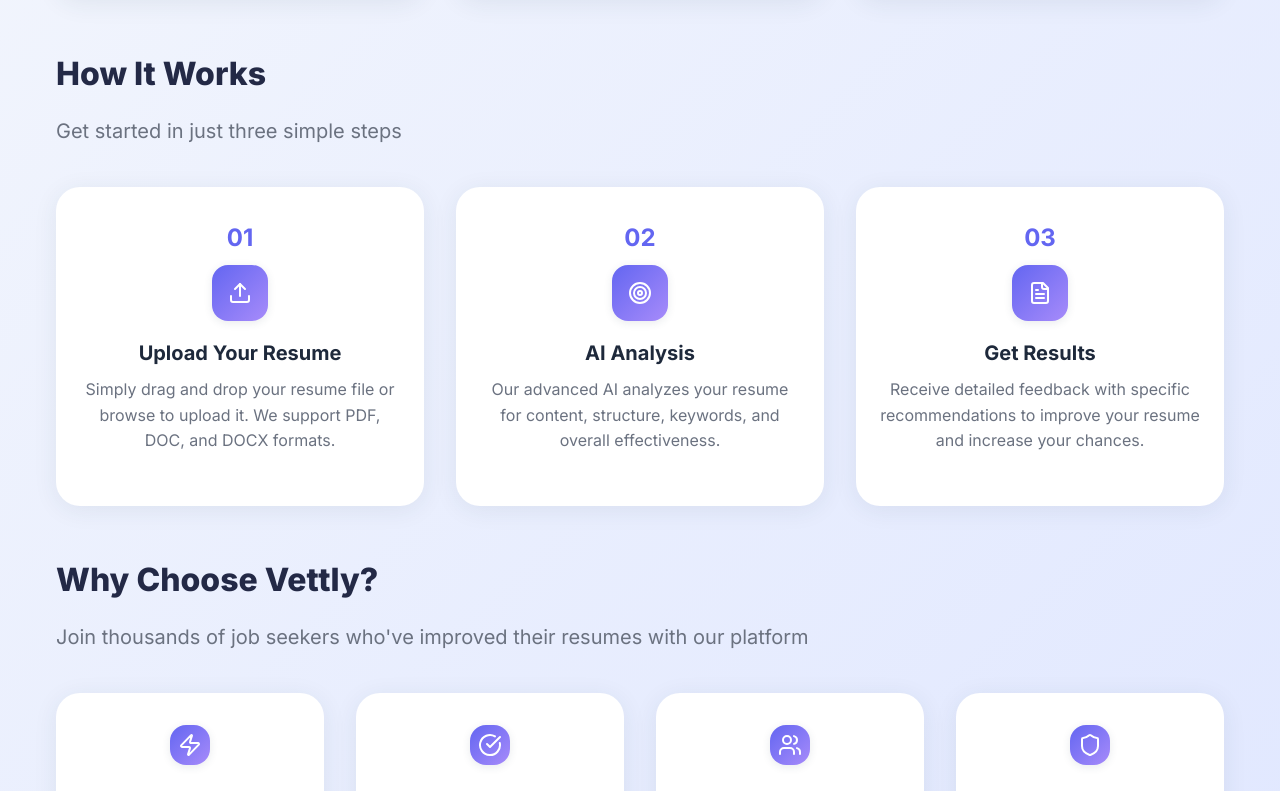
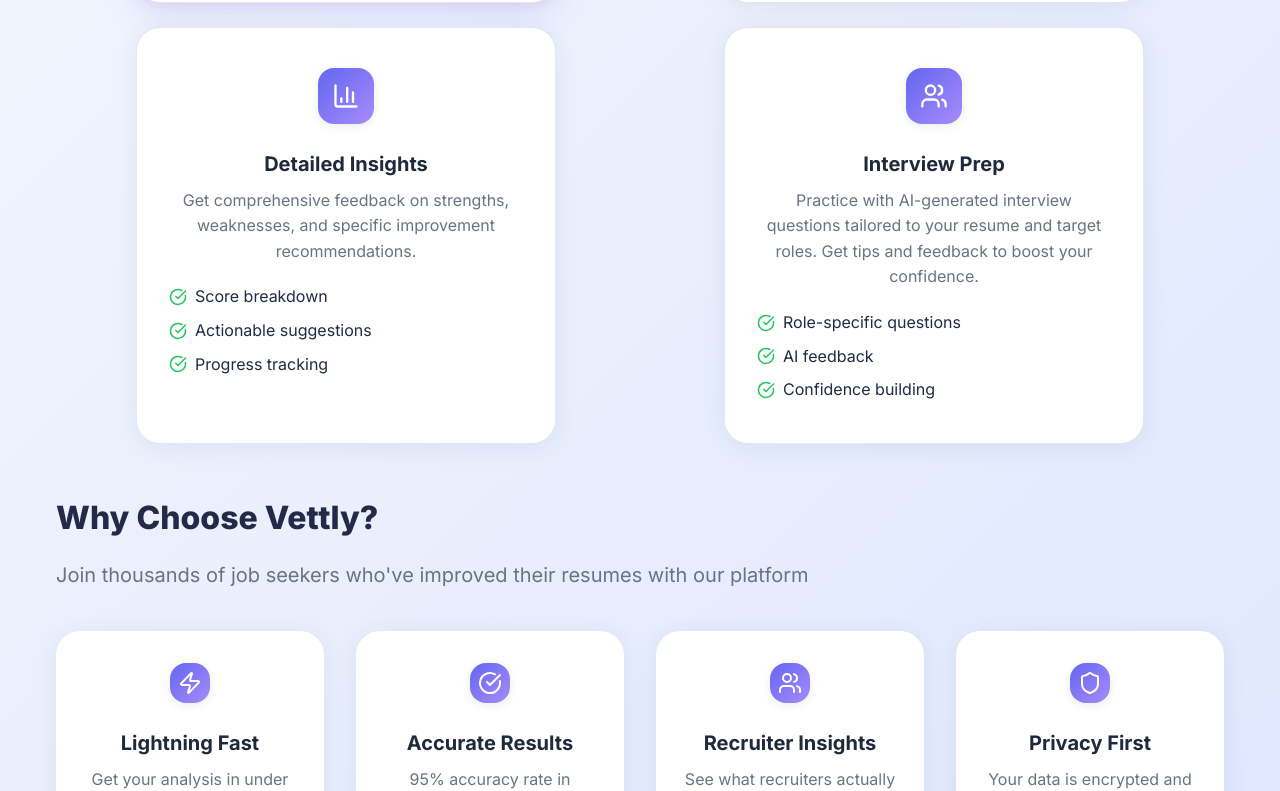
Before and after one commit to terminal-lucidity/resume-analysis, a React (Vite) app in the folder frontend/: page /features in a window 1280 px wide. Shown: the part 1096-1887 px from the top of the page. Built offline with nearby package versions, Linux system fonts and the light colour scheme.

Commit message:
updated features page

```diff
--- a/frontend/src/components/Features.css
+++ b/frontend/src/components/Features.css
@@ -159,6 +159,94 @@
   font-size: 1.2rem;
 }
 
+/* 2x2 grid features section styled to match hero section */
+.features-steps-flow {
+  display: grid;
+  grid-template-columns: repeat(2, 1fr);
+  grid-template-rows: repeat(2, 1fr);
+  column-gap: 0.5rem;
+  row-gap: 1.5rem;
+  justify-items: center;
+  align-items: stretch;
+  margin-bottom: 2rem;
+  position: relative;
+  overflow-x: unset;
+}
+.features-step-card {
+  background: #fff;
+  border-radius: 1.5rem;
+  box-shadow: 0 4px 24px 0 rgba(44, 62, 80, 0.08);
+  border: 1.5px solid #e0e7ef;
+  padding: 2.5rem 2rem 2rem 2rem;
+  width: 100%;
+  min-width: 0;
+  min-height: 320px;
+  max-width: 420px;
+  display: flex;
+  flex-direction: column;
+  align-items: center;
+  text-align: center;
+  transition: box-shadow 0.2s, transform 0.2s;
+  margin: 0;
+}
+.dark .features-step-card {
+  background: #232946;
+  color: #f4f4f8;
+  border: 1.5px solid #353657;
+}
+.features-step-card.clickable {
+  box-shadow: 0 8px 36px rgba(99,102,241,0.18), 0 2px 12px rgba(236,72,153,0.12);
+  cursor: pointer;
+}
+.features-step-card:hover {
+  box-shadow: 0 8px 32px 0 rgba(44, 62, 80, 0.16);
+  transform: translateY(-4px) scale(1.02);
+}
+.step-title {
+  font-size: 1.25rem;
+  font-weight: 700;
+  margin-bottom: 0.5rem;
+}
+.step-desc {
+  color: #6b7280;
+  margin-bottom: 1.25rem;
+}
+.dark .step-desc {
+  color: #bfc7d1;
+}
+.step-benefits {
+  list-style: none;
+  padding: 0;
+  margin: 0;
+  width: 100%;
+}
+.step-benefits li {
+  display: flex;
+  align-items: center;
+  color: #232946;
+  margin-bottom: 0.5rem;
+  font-size: 1rem;
+}
+.dark .step-benefits li {
+  color: #f4f4f8;
+}
+.step-benefits li svg {
+  color: #22c55e;
+  margin-right: 0.5rem;
+  font-size: 1.2rem;
+}
+@media (max-width: 900px) {
+  .features-steps-flow {
+    grid-template-columns: 1fr;
+    grid-template-rows: none;
+    gap: 2rem;
+  }
+  .features-step-card {
+    max-width: 100%;
+    min-height: 0;
+  }
+}
+
 /* Responsive tweaks */
 @media (max-width: 600px) {
   .features-title {
--- a/frontend/src/components/Features.tsx
+++ b/frontend/src/components/Features.tsx
@@ -6,74 +6,66 @@
   Zap,
   CheckCircle,
   BarChart3,
-  FileText,
   Users,
   Shield
 } from 'lucide-react';
+import { useNavigate } from 'react-router-dom';
 
 const Features: React.FC = () => {
+  const navigate = useNavigate();
+  const isAuthenticated = Boolean(localStorage.getItem('token') && localStorage.getItem('user'));
+
   const mainFeatures = [
     {
-      icon: <div className="features-icon"><Upload /></div>,
+      step: 'Step 1',
+      icon: Upload,
       title: "Smart Resume Upload",
       description: "Upload your resume in any format - PDF, DOC, DOCX. Our AI extracts and analyzes every detail automatically.",
       benefits: ["Drag & drop interface", "Multiple file formats", "Instant text extraction"]
     },
     {
-      icon: <div className="features-icon"><Target /></div>,
+      step: 'Step 2',
+      icon: Target,
       title: "AI-Powered Analysis",
       description: "Advanced AI algorithms analyze your resume against job requirements and industry standards.",
       benefits: ["Keyword optimization", "Skills gap analysis", "Industry benchmarking"]
     },
     {
-      icon: <div className="features-icon"><BarChart3 /></div>,
+      step: 'Step 3',
+      icon: BarChart3,
       title: "Detailed Insights",
       description: "Get comprehensive feedback on strengths, weaknesses, and specific improvement recommendations.",
       benefits: ["Score breakdown", "Actionable suggestions", "Progress tracking"]
+    },
+    {
+      step: 'Step 4',
+      icon: Users,
+      title: "Interview Prep",
+      description: "Practice with AI-generated interview questions tailored to your resume and target roles. Get tips and feedback to boost your confidence.",
+      benefits: ["Role-specific questions", "AI feedback", "Confidence building"]
     }
   ];
 
   const keyBenefits = [
     {
-      icon: <div className="features-icon" style={{width: '2.5rem', height: '2.5rem'}}><Zap /></div>,
+      icon: Zap,
       title: "Lightning Fast",
       description: "Get your analysis in under 30 seconds"
     },
     {
-      icon: <div className="features-icon" style={{width: '2.5rem', height: '2.5rem'}}><CheckCircle /></div>,
+      icon: CheckCircle,
       title: "Accurate Results",
       description: "95% accuracy rate in resume analysis"
     },
     {
-      icon: <div className="features-icon" style={{width: '2.5rem', height: '2.5rem'}}><Users /></div>,
+      icon: Users,
       title: "Recruiter Insights",
       description: "See what recruiters actually look for"
     },
     {
-      icon: <div className="features-icon" style={{width: '2.5rem', height: '2.5rem'}}><Shield /></div>,
+      icon: Shield,
       title: "Privacy First",
       description: "Your data is encrypted and secure"
-    }
-  ];
-
-  const howItWorks = [
-    {
-      step: "01",
-      title: "Upload Your Resume",
-      description: "Simply drag and drop your resume file or browse to upload it. We support PDF, DOC, and DOCX formats.",
-      icon: <Upload />
-    },
-    {
-      step: "02",
-      title: "AI Analysis",
-      description: "Our advanced AI analyzes your resume for content, structure, keywords, and overall effectiveness.",
-      icon: <Target />
-    },
-    {
-      step: "03",
-      title: "Get Results",
-      description: "Receive detailed feedback with specific recommendations to improve your resume and increase your chances.",
-      icon: <FileText />
     }
   ];
 
@@ -108,40 +100,32 @@
 
         {/* Main Features */}
         <section>
-          <h2 className="features-title" style={{fontSize: '2rem', marginBottom: '1rem'}}>Everything You Need to Succeed</h2>
-          <p className="features-subtitle" style={{marginBottom: '2.5rem'}}>Our comprehensive suite of tools helps you create resumes that stand out</p>
-          <div className="features-cards">
-            {mainFeatures.map((feature, index) => (
-              <div key={index} className="features-card">
-                {feature.icon}
-                <h3 className="features-title-card">{feature.title}</h3>
-                <p className="features-desc">{feature.description}</p>
-                <ul className="features-benefits">
-                  {feature.benefits.map((benefit, benefitIndex) => (
-                    <li key={benefitIndex} className="features-benefit">
-                      <span className="features-benefit-icon"><CheckCircle /></span>
-                      {benefit}
+          <h2 className="features-title">Everything You Need to Succeed</h2>
+          <p className="features-subtitle">Our comprehensive suite of tools helps you create resumes that stand out</p>
+          <div className="features-steps-flow">
+            {mainFeatures.map((feature, idx) => {
+              const IconComponent = feature.icon;
+              return (
+                <div
+                  key={idx}
+                  className={`features-step-card${idx === 0 ? ' clickable' : ''}`}
+                  onClick={idx === 0 ? () => navigate(isAuthenticated ? '/dashboard' : '/signin') : undefined}
+                >
+                  <div className="features-icon">
+                    <IconComponent size={28} />
+                  </div>
+                  <h3 className="step-title">{feature.title}</h3>
+                  <p className="step-desc">{feature.description}</p>
+                  <ul className="step-benefits">
+                    {feature.benefits.map((b, i) => (
+                      <li key={i}>
+                        <CheckCircle size={18} /> {b}
                       </li>
                     ))}
                   </ul>
                 </div>
-            ))}
-          </div>
-        </section>
-
-        {/* How It Works */}
-        <section style={{marginTop: '3rem'}}>
-          <h2 className="features-title" style={{fontSize: '2rem', marginBottom: '1rem'}}>How It Works</h2>
-          <p className="features-subtitle" style={{marginBottom: '2.5rem'}}>Get started in just three simple steps</p>
-          <div className="features-cards" style={{gridTemplateColumns: 'repeat(3, 1fr)'}}>
-            {howItWorks.map((step, index) => (
-              <div key={index} className="features-card" style={{padding: '2rem 1.5rem'}}>
-                <div style={{fontWeight: 700, fontSize: '1.5rem', color: '#6366f1', marginBottom: '0.5rem'}}>{step.step}</div>
-                <div className="features-icon" style={{marginBottom: '1rem', background: 'linear-gradient(135deg, #6366f1 0%, #a78bfa 100%)', color: '#fff'}}>{step.icon}</div>
-                <h3 className="features-title-card">{step.title}</h3>
-                <p className="features-desc">{step.description}</p>
-              </div>
-            ))}
+              );
+            })}
           </div>
         </section>
 
@@ -150,13 +134,18 @@
           <h2 className="features-title" style={{fontSize: '2rem', marginBottom: '1rem'}}>Why Choose Vettly?</h2>
           <p className="features-subtitle" style={{marginBottom: '2.5rem'}}>Join thousands of job seekers who've improved their resumes with our platform</p>
           <div className="features-cards" style={{gridTemplateColumns: 'repeat(4, 1fr)'}}>
-            {keyBenefits.map((benefit, index) => (
+            {keyBenefits.map((benefit, index) => {
+              const IconComponent = benefit.icon;
+              return (
                 <div key={index} className="features-card" style={{padding: '2rem 1.5rem'}}>
-                {benefit.icon}
+                  <div className="features-icon" style={{width: '2.5rem', height: '2.5rem'}}>
+                    <IconComponent size={24} />
+                  </div>
                   <h3 className="features-title-card">{benefit.title}</h3>
                   <p className="features-desc">{benefit.description}</p>
                 </div>
-            ))}
+              );
+            })}
           </div>
         </section>
       </div>
```
Lines whose indentation alone changed are shown as unchanged.
